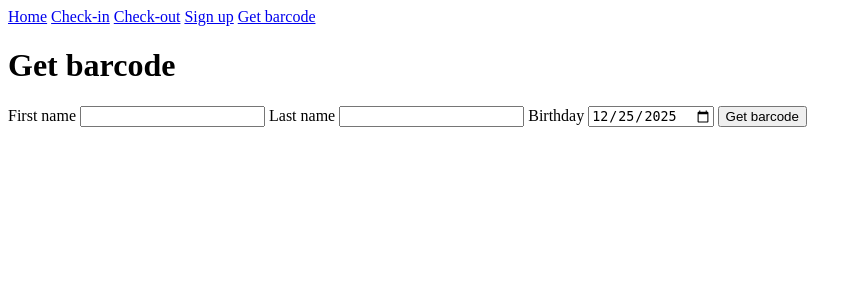
After one commit to zakkoo/atkcis, an ASP.NET Core app: page /GetBarcode in a window 1280 px wide. The commit adds this page. Shown: the top 300 px of the page, without its empty margins (0-862 px from the left). Run offline with ASP.NET Core 8, Linux system fonts and the light colour scheme.

Commit message:
Add get barcode page

```diff
--- /dev/null
+++ b/Atk.Cis.Web/Pages/GetBarcode.cshtml
@@ -0,0 +1,32 @@
+@page
+@model Atk.Cis.Web.Pages.GetBarcodeModel
+@{
+    ViewData["Title"] = "Get barcode";
+}
+
+<h1>Get barcode</h1>
+
+<form method="post">
+    <label for="firstName">First name</label>
+    <input id="firstName" name="FirstName" value="@Model.FirstName" />
+
+    <label for="lastName">Last name</label>
+    <input id="lastName" name="LastName" value="@Model.LastName" />
+
+    <label for="birthday">Birthday</label>
+    <input id="birthday" name="Birthday" type="date" value="@Model.Birthday.ToString("yyyy-MM-dd")" />
+
+    <button type="submit">Get barcode</button>
+</form>
+
+@if (!string.IsNullOrWhiteSpace(Model.StatusMessage))
+{
+    <p>@Model.StatusMessage</p>
+}
+
+@if (Model.HasBarcode)
+{
+    <div>
+        @Html.Raw(Model.BarcodeSvg)
+    </div>
+}
--- /dev/null
+++ b/Atk.Cis.Web/Pages/GetBarcode.cshtml.cs
@@ -0,0 +1,45 @@
+using Atk.Cis.Service.Interfaces;
+using Microsoft.AspNetCore.Mvc;
+using Microsoft.AspNetCore.Mvc.RazorPages;
+
+namespace Atk.Cis.Web.Pages;
+
+public class GetBarcodeModel : PageModel
+{
+    private readonly ICheckInDeskService _checkInDeskService;
+
+    public GetBarcodeModel(ICheckInDeskService checkInDeskService)
+    {
+        _checkInDeskService = checkInDeskService;
+    }
+
+    [BindProperty]
+    public string FirstName { get; set; } = string.Empty;
+
+    [BindProperty]
+    public string LastName { get; set; } = string.Empty;
+
+    [BindProperty]
+    public DateTime Birthday { get; set; } = DateTime.Today;
+
+    public string StatusMessage { get; private set; } = string.Empty;
+
+    public string BarcodeSvg { get; private set; } = string.Empty;
+
+    public bool HasBarcode => !string.IsNullOrWhiteSpace(BarcodeSvg);
+
+    public void OnGet()
+    {
+    }
+
+    public async Task OnPostAsync()
+    {
+        var birthday = new DateTimeOffset(DateTime.SpecifyKind(Birthday, DateTimeKind.Utc));
+        BarcodeSvg = await _checkInDeskService.GetBarcode(FirstName, LastName, birthday);
+
+        if (string.IsNullOrWhiteSpace(BarcodeSvg))
+        {
+            StatusMessage = "The input you entered was wrong.";
+        }
+    }
+}
--- a/Atk.Cis.Web/Pages/Shared/_Layout.cshtml
+++ b/Atk.Cis.Web/Pages/Shared/_Layout.cshtml
@@ -11,6 +11,7 @@
         <a asp-page="/CheckIn">Check-in</a>
         <a asp-page="/CheckOut">Check-out</a>
         <a asp-page="/SignUp">Sign up</a>
+        <a asp-page="/GetBarcode">Get barcode</a>
     </nav>
     <main role="main">
         @RenderBody()
```
